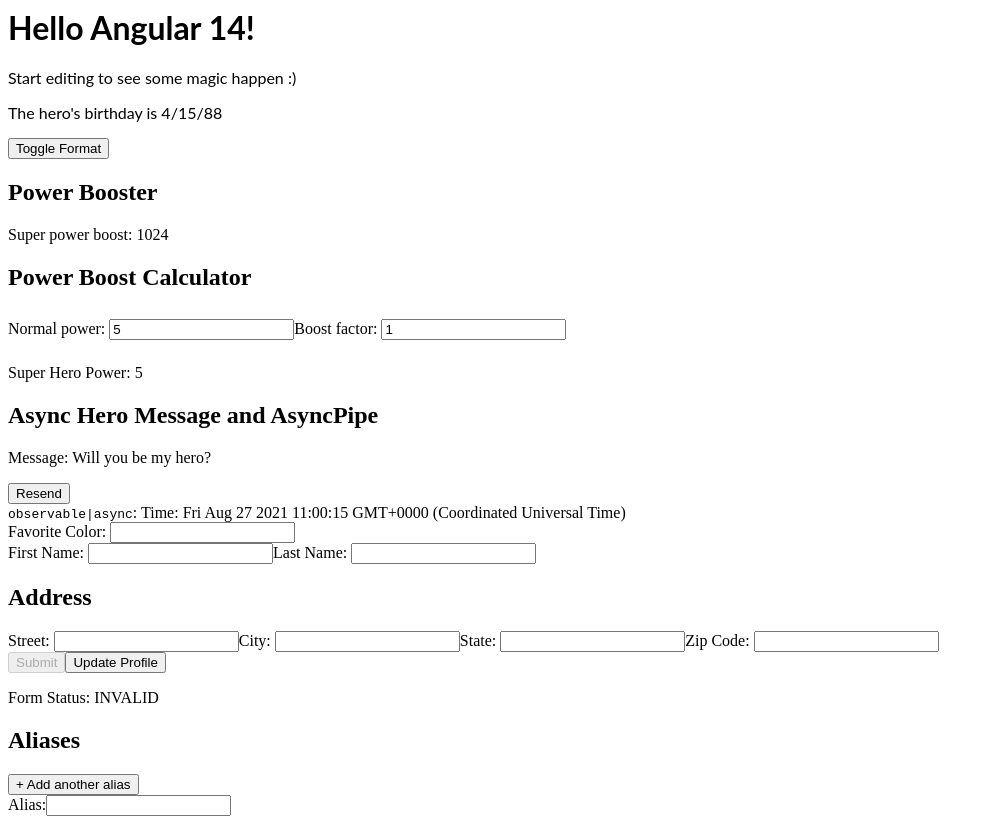
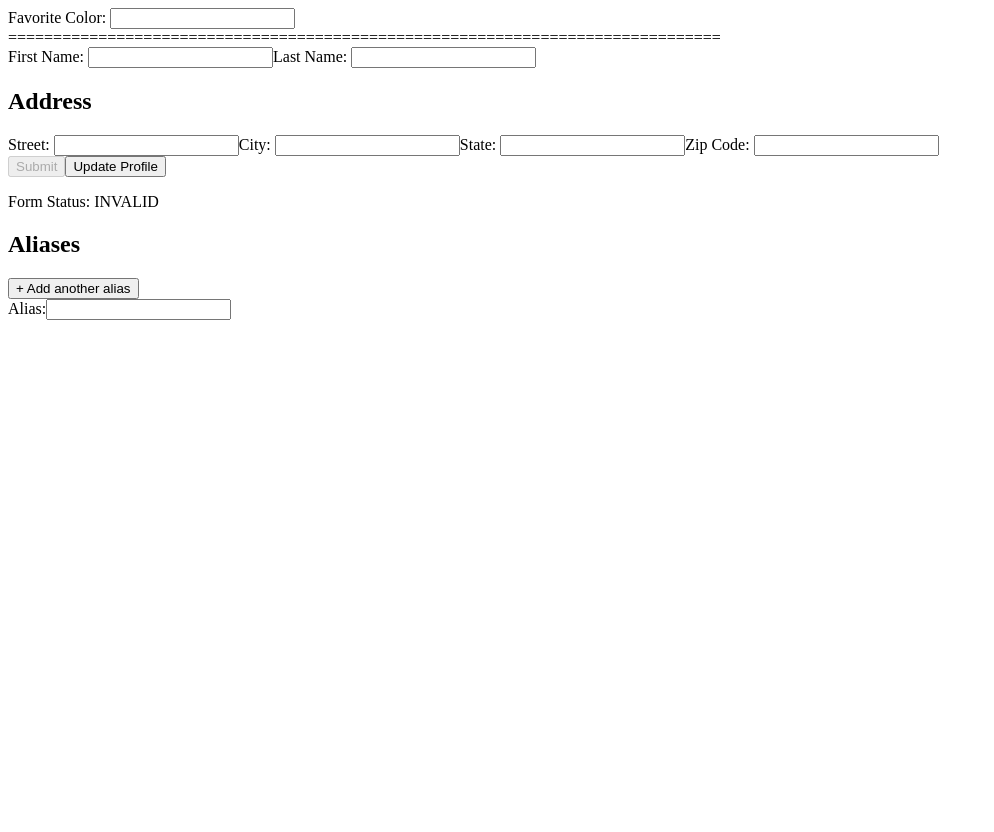
Before and after one commit to Jeeva-ctrl/angular-tutorial, an Angular app: page / in a window 1280 px wide. Shown: the whole page, without its empty margins (0-994 px from the left). After the commit the page ends 800 px from the top, so only its background shows below. Built offline with nearby package versions, Linux system fonts and the light colour scheme.

Commit message:
3 files modified

```diff
--- a/src/app/Observable/aync-observable-component.ts
+++ b/src/app/Observable/aync-observable-component.ts
@@ -4,14 +4,15 @@
 @Component({
   selector: 'async-observable-pipe',
   template: `<div><code>observable|async</code>:
-       Time: {{ navStart | async }}</div>`
+       Time: {{ navStart | async }}
+       <button type="button" (click)="onCLick()">call</button></div>`
 })
 export class AsyncObservablePipeComponent {
   navStart: Observable<string>;
   time:string;
   constructor(){
     this.navStart = new Observable<string>(observer => {
-      setInterval(() => observer.next(new Date().toString()), 1000);
+      () => observer.next(new Date().toString())
     });
   }
   //Observable is interface for handling variety of asynchronous operations
@@ -21,4 +22,7 @@
   ngOnInit() {
     this.navStart.subscribe((i) => this.time = i);
   }
+  onCLick(){
+
+  }
 }
--- a/src/app/app.component.html
+++ b/src/app/app.component.html
@@ -1,4 +1,4 @@
-<hello name="{{ name }}"></hello>
+<!-- <hello name="{{ name }}"></hello>
 <p>
   Start editing to see some magic happen :)
 </p>
@@ -9,5 +9,5 @@
 <app-power-boost-calculator></app-power-boost-calculator>
 <app-hero-async-message></app-hero-async-message>
 
-<async-observable-pipe></async-observable-pipe>
+<async-observable-pipe></async-observable-pipe> -->
 <app-reactive-favorite-color></app-reactive-favorite-color>
--- a/src/app/forms/forms.reactive.component.ts
+++ b/src/app/forms/forms.reactive.component.ts
@@ -29,6 +29,10 @@
   template: `
     Favorite Color: <input type="text" [formControl]="favoriteColorControl" />
     <div>{{ favoriteColorControl.value }}</div>
+
+    ===============================================================================
+
+
     <form [formGroup]="profileForm" (ngSubmit)="onSubmit()">
       <label for="first-name">First Name: </label>
       <input id="first-name" type="text" formControlName="firstName" />
```
